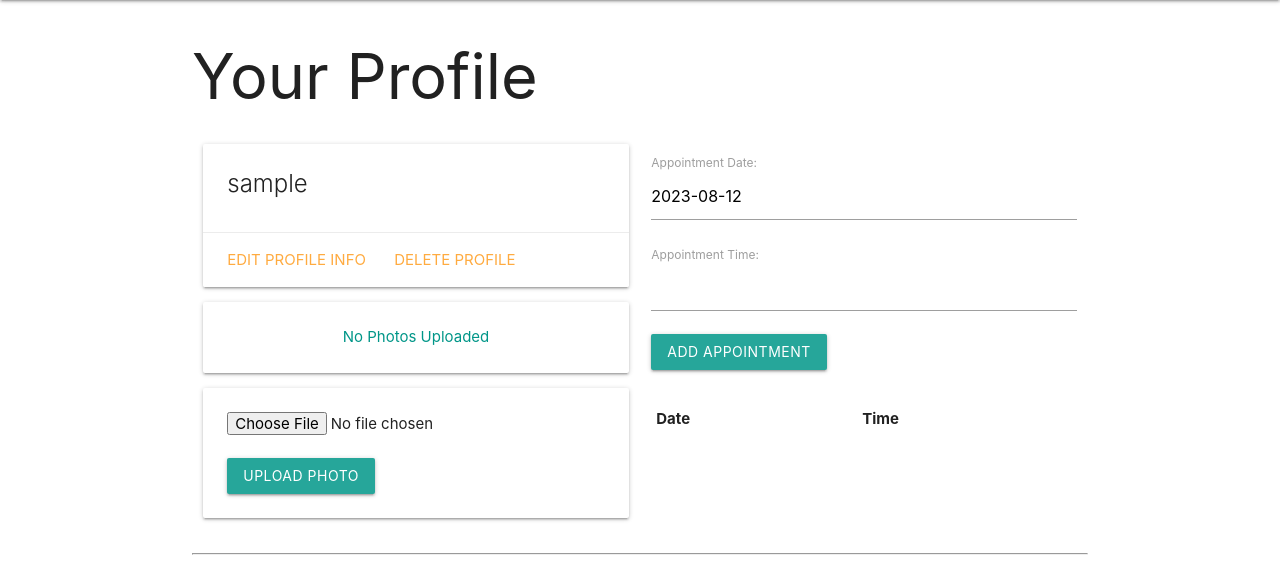
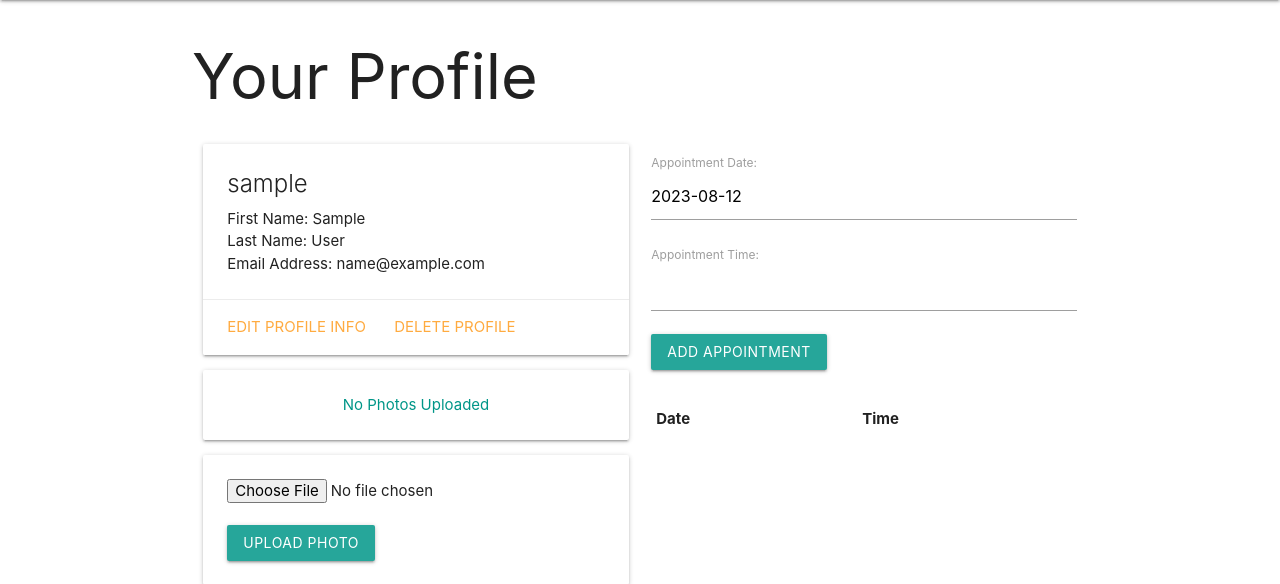
Before and after one commit to clareysean/MyHealthConsole, a Django app: page /users/1/ in a window 1280 px wide. Shown: the part 64-648 px from the top of the page. Run offline with Django 4.2, Linux system fonts and the light colour scheme; the visitor is signed in with stand-in values (Sample User, id 1); data that the repository does not hold is empty.

Commit message:
Add update functionality for user profiles. TODO: Add update pw

```diff
--- a/main_app/forms.py
+++ b/main_app/forms.py
@@ -1,8 +1,16 @@
 from django.forms import ModelForm
+from django.contrib.auth.models import User
 from .models import Appointment
+from django.contrib.auth.forms import UserChangeForm
 
 
 class AppointmentForm(ModelForm):
     class Meta:
         model = Appointment
         fields = ['date', 'time']
+
+
+class UpdateUserForm(UserChangeForm):
+    class Meta:
+        model = User
+        fields = ['username', 'email', 'first_name', 'last_name']
--- a/main_app/templates/users/detail.html
+++ b/main_app/templates/users/detail.html
@@ -7,6 +7,9 @@
     <div class="card">
       <div class="card-content">
         <span class="card-title">{{ user.get_username }}</span>
+        <p>First Name: {{user.first_name}}</p>
+        <p>Last Name: {{user.last_name}}</p>
+        <p>Email Address: {{user.email}}</p>
       </div>
       <div class="card-action">
         <a href="{% url 'users_update' user.id %}">Edit Profile Info</a>
--- a/main_app/urls.py
+++ b/main_app/urls.py
@@ -21,7 +21,8 @@ urlpatterns = [
     path('users/<int:prescription_id>/unassoc_prescription/<int:user_id>/',
          views.unassoc_prescription, name='unassoc_prescription'),
     path('users/<int:user_id>/', views.users_detail, name='users_detail'),
-    path('users/<int:pk>/update/', views.UsersUpdate.as_view(), name='users_update'),
+    path('users/<int:user_id>/update/',
+         views.update_user, name='users_update'),
     path('users/<int:pk>/delete/', views.UsersDelete.as_view(), name='users_delete'),
     path('users/<int:user_id>/add_photo/', views.add_photo, name='add_photo'),
     path('users/<int:user_id>/add_appointment/',
--- a/main_app/views.py
+++ b/main_app/views.py
@@ -3,7 +3,7 @@ import boto3
 import os
 from django.shortcuts import render, redirect
 from django.views.generic.edit import CreateView, UpdateView, DeleteView
-from django.views.generic import ListView, DetailView
+from django.views.generic import ListView
 
 # auth
 from django.contrib.auth import login
@@ -12,7 +12,7 @@ from django.contrib.auth.decorators import login_required
 from django.contrib.auth.mixins import LoginRequiredMixin
 #
 from .models import Care_provider, Prescription, Photo, User
-from .forms import AppointmentForm
+from .forms import AppointmentForm, UpdateUserForm
 
 # Create your views here.
 
@@ -134,13 +134,9 @@ class CareProviderDelete(LoginRequiredMixin, DeleteView):
     success_url = '/'
 
 
-class UsersUpdate(LoginRequiredMixin, UpdateView):
-    model = User
-    fields = ['username', 'email', 'first_name', 'last_name']
-
-
 class UsersDelete(LoginRequiredMixin, DeleteView):
     model = User
+    template_name = 'user_confirm_delete.html'
     success_url = '/care_providers'
 
 
@@ -171,3 +167,16 @@ def unassoc_prescription(request, prescription_id, user_id):
         pass  # Handle the case where the prescription doesn't exist
 
     return redirect('users_detail', user_id=user_id)
+
+
+def update_user(request, user_id):
+    if request.method == 'POST':
+        user_form = UpdateUserForm(request.POST, instance=request.user)
+        if user_form.is_valid():
+            user_form.save()
+            # Redirect to the user's profile page
+            return redirect('users_detail', user_id=user_id)
+    else:
+        user_form = UpdateUserForm(instance=request.user, )
+
+    return render(request, 'update_user.html', {'user_form': user_form})
```
Also changed, not shown: main_app/templates/update_user.html (added, +11 -0 lines), main_app/templates/user_confirm_delete.html (added, +9 -0 lines).
